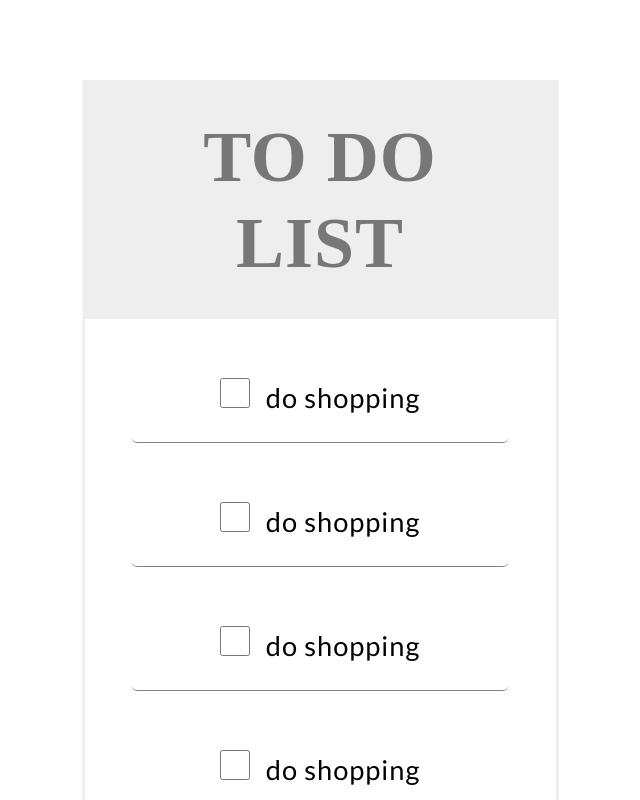
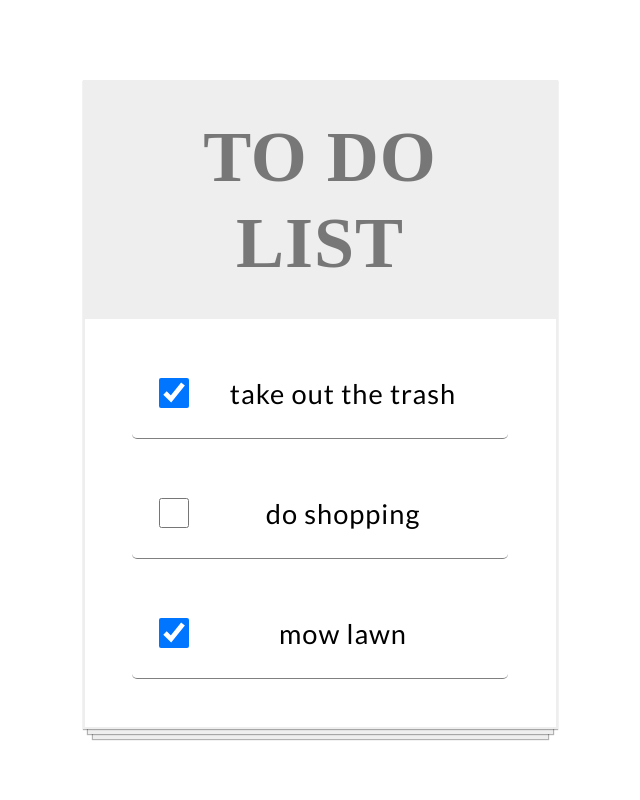
Before and after one commit to marzena-szopinska/TO-DO-React-Project, a React (Create React App) app: page / in a window 1280 px wide. Shown: the top 800 px of the page, without its empty margins (320-960 px from the left). Built offline with nearby package versions, Linux system fonts and the light colour scheme; a web font is replaced by a local one.

Commit message:
created to do items by mapping

```diff
--- a/src/App.js
+++ b/src/App.js
@@ -1,16 +1,18 @@
 import React from 'react';
 import ToDoItem from './components/ToDoItem';
 
+import todosData from './todosData';
+
 function App() {
+
+  const todosComponents = todosData.map(function(task){
+    return <ToDoItem key={task.id} text={task.text} completed={task.completed}/>
+  });
+
   return (
     <div className='todo-list'>
       <h1 className='title'>To Do List</h1>
-      <ToDoItem />
-      <ToDoItem />
-      <ToDoItem />
-      <ToDoItem />
-      <ToDoItem />
-      <ToDoItem />
+      {todosComponents}
     </div>
   );
 }
--- a/src/components/ToDoItem.js
+++ b/src/components/ToDoItem.js
@@ -1,10 +1,10 @@
 import React from 'react';
 
-function ToDoItem() {
+function ToDoItem(props) {
   return (
     <div className='item'>
-      <input type='checkbox' id='shopping' />
-      <label for='shopping'>Do Shopping</label>
+      <input type='checkbox' checked={props.completed}/>
+      <p>{props.text}</p>
       <br />
     </div>
   );
--- a/src/style.css
+++ b/src/style.css
@@ -32,10 +32,13 @@ body {
   border-bottom: 1px solid gray;
   border-radius: 5px;
   text-transform: lowercase;
+  display: flex;
+  justify-content: space-between;
 }
 
-.item label {
+.item p {
   padding-left: 1rem;
+  display: inline-block;
 }
 
 .title {
--- a/src/todosData.js
+++ b/src/todosData.js
@@ -3,17 +3,17 @@ const todosData = [
   {
     id: 1,
     text: 'Take out the trash',
-    completed: true;
+    completed: true
   },
   {
     id: 2,
     text: 'Do shopping',
-    completed: false;
+    completed: false
   },
   {
     id: 3,
     text: 'Mow lawn',
-    completed: false;
+    completed: true
   }
 ];
 
```
